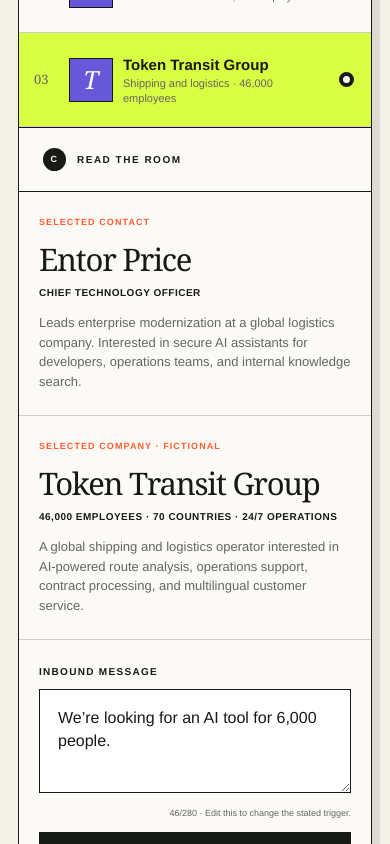
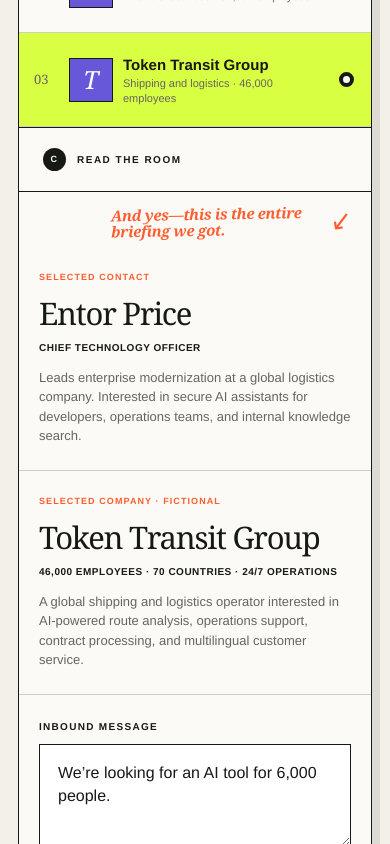
Before and after one commit to henakless/hena-presales, a Next.js app: page / in a window 390 px wide. Shown: the part 3880-4724 px from the top of the page. Built offline with nearby package versions, Linux system fonts and the light colour scheme.

Commit message:
feat: annotate the sparse lead briefing

```diff
--- a/app/globals.css
+++ b/app/globals.css
@@ -137,7 +137,9 @@ p, h1, h2, h3, h4, h5, h6, blockquote, dl, dd, ol, ul { margin-top: 0; }
 .radio-mark { width: 15px; height: 15px; border: 1px solid var(--ink); border-radius: 50%; }
 .selection-option.is-active .radio-mark { border: 4px solid var(--ink); background: var(--paper); }
 
-.selection-review { grid-column: 1 / -1; border-top: 1px solid var(--ink); }
+.selection-review { position: relative; grid-column: 1 / -1; border-top: 1px solid var(--ink); }
+.briefing-handoff-note { position: absolute; top: 11px; right: 26px; z-index: 1; display: flex; max-width: 290px; align-items: center; gap: 9px; color: var(--orange); font-family: var(--serif); font-size: 17px; font-style: italic; font-weight: 700; letter-spacing: -.02em; line-height: 1.05; transform: rotate(-1.5deg); }
+.briefing-handoff-note b { flex: 0 0 auto; font-family: var(--sans); font-size: 30px; font-style: normal; font-weight: 400; line-height: 1; transform: rotate(-7deg); }
 .selection-review-grid { display: grid; grid-template-columns: repeat(2, minmax(0, 1fr)); }
 .selection-review-grid article { min-height: 210px; padding: 30px 34px; border-bottom: 1px solid var(--line); }
 .selection-review-grid article:first-child { border-right: 1px solid var(--line); }
@@ -435,6 +437,8 @@ p, h1, h2, h3, h4, h5, h6, blockquote, dl, dd, ol, ul { margin-top: 0; }
   .selection-review-grid { grid-template-columns: 1fr; }
   .selection-review-grid article { min-height: 0; padding: 24px 20px; }
   .selection-review-grid article:first-child { border-right: 0; }
+  .briefing-handoff-note { top: 10px; right: 18px; max-width: 245px; font-size: 15px; }
+  .briefing-handoff-note b { font-size: 26px; }
   .message-field { padding: 24px 20px 12px; }
   .prepare-button { width: calc(100% - 40px); margin: 0 20px 14px; }
   .fiction-note { padding: 0 20px 22px; }
@@ -486,6 +490,10 @@ p, h1, h2, h3, h4, h5, h6, blockquote, dl, dd, ol, ul { margin-top: 0; }
   .footer-actions a { justify-content: center; }
 }
 
+@media (max-width: 430px) {
+  .briefing-handoff-note { position: relative; top: auto; right: auto; justify-content: flex-end; max-width: none; padding: 15px 20px 8px 92px; transform: rotate(-1deg); }
+}
+
 @media (prefers-reduced-motion: reduce) {
   html { scroll-behavior: auto; }
   *, *::before, *::after { animation-duration: .01ms !important; animation-iteration-count: 1 !important; transition-duration: .01ms !important; }
--- a/app/page.tsx
+++ b/app/page.tsx
@@ -435,6 +435,10 @@ export default function Home() {
 
           <section className="selection-review">
             <div className="panel-label"><span>C</span> Read the room</div>
+            <aside className="briefing-handoff-note" aria-label="A note about the limited lead briefing">
+              <span>And yes—this is the entire briefing we got.</span>
+              <b aria-hidden="true">↙</b>
+            </aside>
             <div className="selection-review-grid">
               <article>
                 <span className="mock-tag">Selected contact</span>
```
